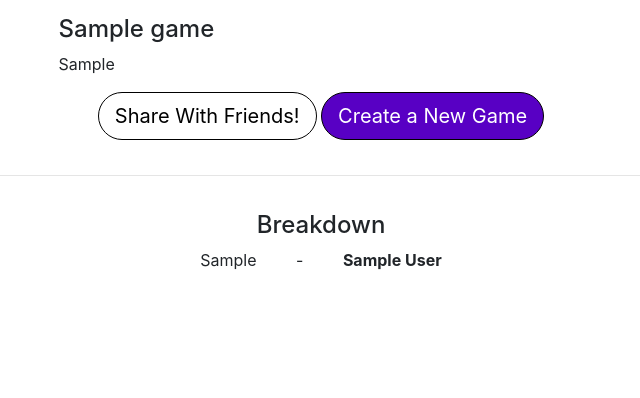
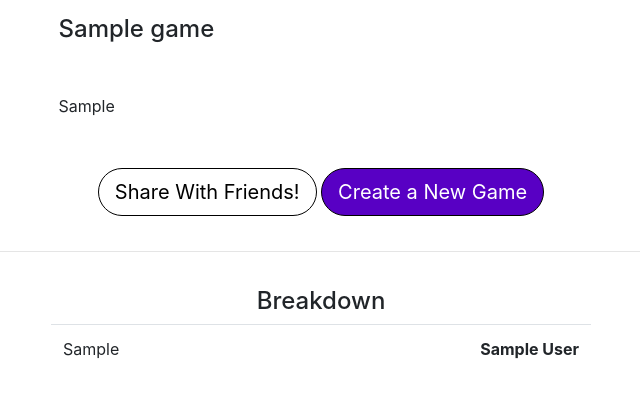
Before and after one commit to fermanjj/frientences, a Flask app: page /game/end in a window 1280 px wide. Shown: the part 56-454 px from the top of the page, without its empty margins (319-959 px from the left). Run offline with Flask 2, Linux system fonts and the light colour scheme; the visitor is signed in with stand-in values (Sample User, id 1); tables that the repository leaves empty hold one stand-in row (values such as "Sample post"); some libraries are stand-ins or nearby versions.

Commit message:
formatting

```diff
--- a/templates/game/end.html
+++ b/templates/game/end.html
@@ -8,7 +8,7 @@
         <div class="col-12">
             <div class="col-md-6 col-sm-12 mx-auto">
                 <h4>{{ game_name }}</h4>
-                <p>
+                <p style="margin-top: 50px; margin-bottom: 50px;">
                     {% for info in word_info %}
                         {{ info['word'] }}
                     {% endfor %}
@@ -17,7 +17,10 @@
         </div>
 
         <div class="col-12 text-center">
-            <button class="btn btn-lg custom-btn" id="clip-btn" style="background-color: #FFF; color: #000;" data-clipboard-text="{{ url_for('game_end_w_code', code=game_code, _external=True) }}">Share With Friends!</button>
+            <button class="btn btn-lg custom-btn" id="clip-btn" style="background-color: #FFF; color: #000;"
+                    data-clipboard-text="{{ url_for('game_end_w_code', code=game_code, _external=True) }}">Share With
+                Friends!
+            </button>
             <a class="btn btn-lg custom-btn" href="{{ url_for('home') }}">Create a New Game</a>
         </div>
     </div>
@@ -27,9 +30,14 @@
     <div class="row">
         <div class="col-md-6 col-sm-12 mx-auto">
             <h4 class="text-center">Breakdown</h4>
+            <table class="table">
                 {% for info in word_info %}
-                <p class="text-center">{{ info['word'] }} <span style="margin-left: 35px; margin-right: 35px;">-</span> <b>{{ info['user_name'] }}</b></p>
+                    <tr>
+                        <td>{{ info['word'] }}</td>
+                        <td class="text-right"><b>{{ info['user_name'] }}</b></td>
+                    </tr>
                 {% endfor %}
+            </table>
         </div>
     </div>
 
@@ -48,6 +56,7 @@
                 }, 500)
             })
         }
+
         window.onload = instantiateClipboard;
     </script>
 {% endblock %}
```
Also changed, not shown: templates/game/on.html (+6 -10 lines). Lines whose indentation alone changed are shown as unchanged.
